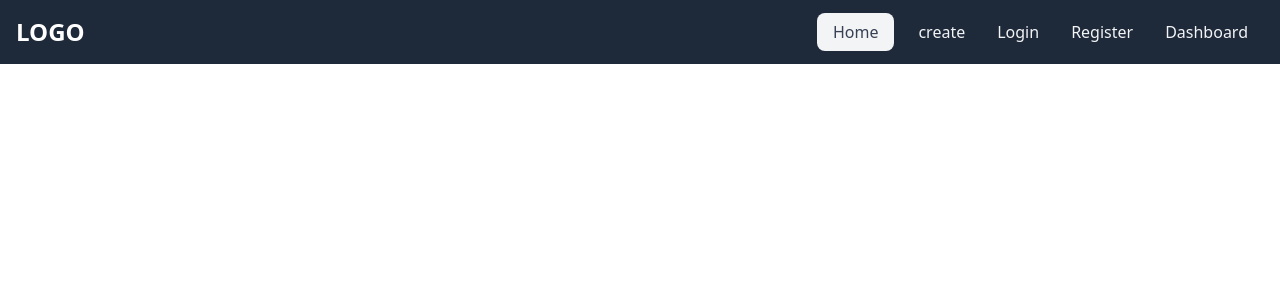
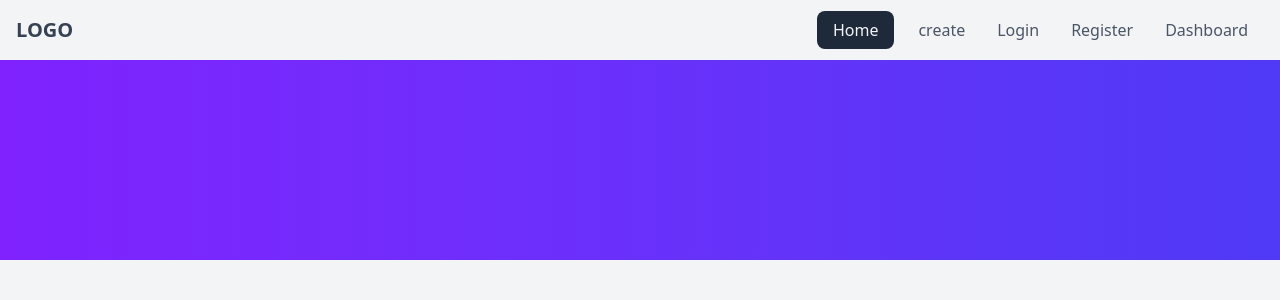
Before and after one commit to janakshukla/tolly-formbuilder, a React (Vite) app in the folder frontend/: page / in a window 1280 px wide. Shown: the top 300 px of the page. Built offline with nearby package versions, Linux system fonts and the light colour scheme.

Commit message:
refactor: improve component structure and fix typos in props

```diff
--- a/frontend/src/components/custom/Container.tsx
+++ b/frontend/src/components/custom/Container.tsx
@@ -1,14 +1,14 @@
 import React from "react";
 import Navbar from "./Navbar";
 interface MyComponentProps {
-  childern: React.ReactNode;
+  children: React.ReactNode;
 }
 
-const Container: React.FC<MyComponentProps> = ({ childern }) => {
+const Container: React.FC<MyComponentProps> = ({ children }) => {
   return (
-    <div>
+    <div className="bg-cream">
       <Navbar />
-      <div>{childern}</div>
+      <div className="overflow-x-hidden" >{children}</div>
     </div>
   );
 };
--- a/frontend/src/components/custom/Navbar.tsx
+++ b/frontend/src/components/custom/Navbar.tsx
@@ -11,9 +11,9 @@ const navitems = [
 ]
 
   return (
-    <nav className="flex justify-between items-center bg-gray-800 p-4 text-white">
+    <nav className="flex justify-between items-center bg-gray-100 p-4 text-gray-700">
         <div>
-       <Link to={"/"} className="text-2xl font-bold text-white hover:text-gray-300">
+       <Link to={"/"} className="text-xl font-bold  hover:text-gray-300">
        LOGO
        </Link>
         </div>
@@ -26,8 +26,8 @@ const navitems = [
                 className={({ isActive }) =>
 
                     isActive
-                      ? "px-4 py-2 mx-2 text-gray-700 bg-gray-100 rounded-md "
-                      : "text-gray-100 px-2 py-2 mx-2 "
+                      ? "px-4 py-2 mx-2 text-gray-100 bg-gray-800 rounded-md "
+                      : "text-gray-600 px-2 py-2 mx-2 "
                   }
             >
                 {item.name}
--- a/frontend/src/index.css
+++ b/frontend/src/index.css
@@ -2,6 +2,10 @@
 @import "tw-animate-css";
 
 @custom-variant dark (&:is(.dark *));
+
+@theme {
+  --color-cream: oklch(0.971 0.013 17.38); /* Or use a hex code like #fffdd0 */
+}
 
 @theme inline {
   --radius-sm: calc(var(--radius) - 4px);
```
Also changed, not shown: frontend/src/App.tsx (+6 -7 lines).
